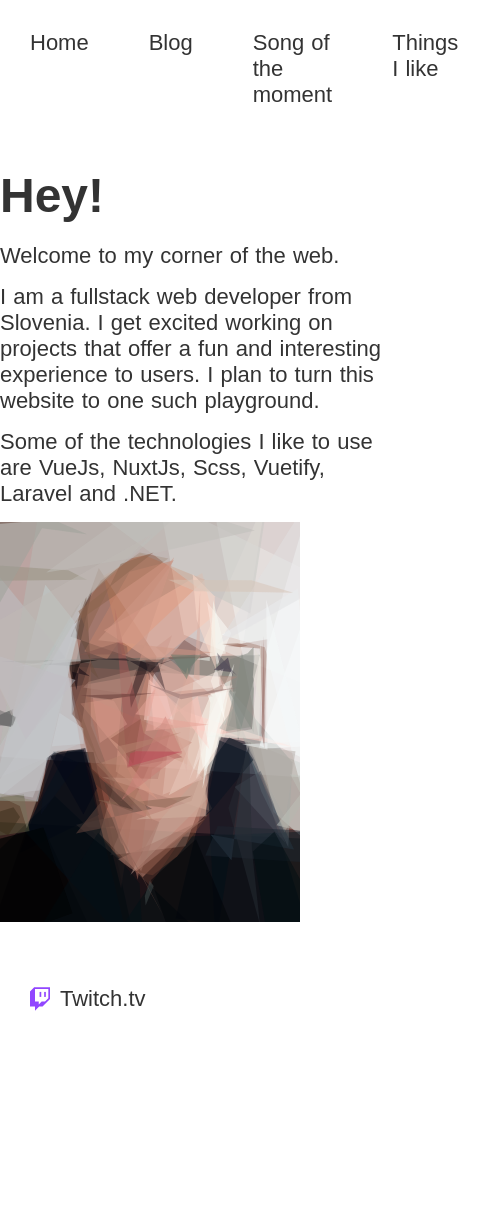
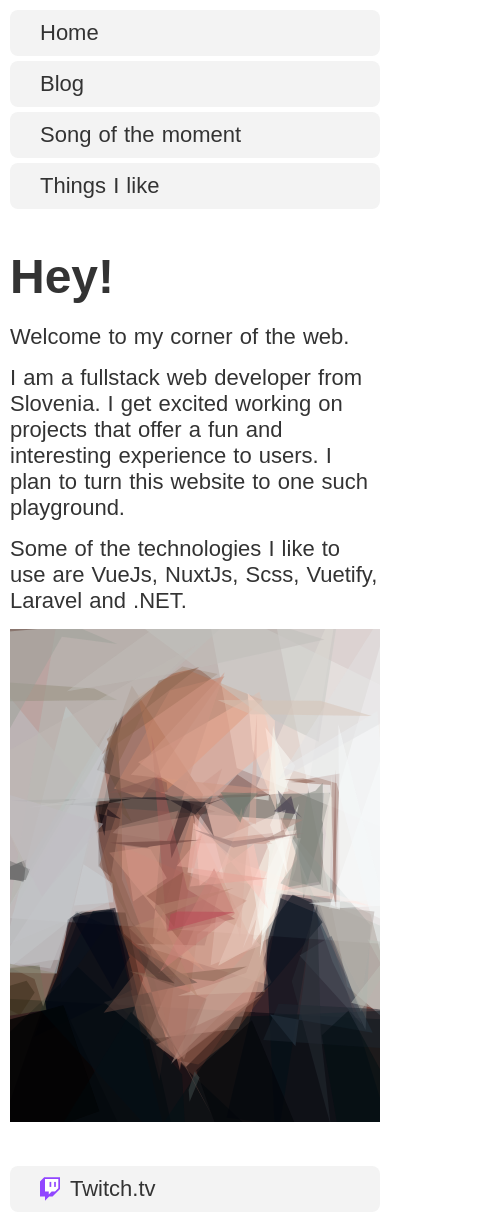
Before and after one commit to irenicuz/irenicuz.github.io, a Nuxt app: page / in a window 390 px wide. Shown: the whole page, 488 px wide, since content can reach past the window. Before the commit the page ends 1042 px from the top, so only its background shows below. Built offline with nearby package versions, Linux system fonts and the light colour scheme.

Commit message:
First attempt at mobile header/footer

```diff
--- a/components/Footer.vue
+++ b/components/Footer.vue
@@ -36,7 +36,7 @@
 
         ul {
             list-style: none;
-            padding: 20px 0;
+            padding: 10px;
             display: flex;
 
             li {
@@ -59,6 +59,42 @@
                     border-bottom-right-radius: 8px;
                 }
             }
+
+            @media screen and (max-width: 700px){
+                flex-direction: column;
+
+                li {
+                    border-radius: 8px;
+                }
+            }
+        }
+
+        @media screen and (max-width: 700px){
+
+            nav {
+
+                width: 100%;
+
+                ul {
+                    flex-direction: column;
+
+                    li {
+                        border-radius: 8px;
+                        background-color: #f3f3f3;
+                        margin-bottom: 5px;
+
+                        a {
+                            width: 100%;
+                        }
+
+                        &:last-child {
+                            margin-bottom: 0;
+                        }
+
+                    }
+                }
+
+            }
         }
     }
 </style>
--- a/components/Header.vue
+++ b/components/Header.vue
@@ -38,7 +38,7 @@
 
         ul {
             list-style: none;
-            padding: 20px 0;
+            padding: 10px;
             display: flex;
 
             li {
@@ -62,5 +62,33 @@
                 }
             }
         }
+
+        @media screen and (max-width: 700px){
+
+            nav {
+
+                width: 100%;
+
+                ul {
+                    flex-direction: column;
+
+                    li {
+                        border-radius: 8px;
+                        background-color: #f3f3f3;
+                        margin-bottom: 5px;
+
+                        a {
+                            width: 100%;
+                        }
+
+                        &:last-child {
+                            margin-bottom: 0;
+                        }
+
+                    }
+                }
+
+            }
+        }
     }
 </style>
--- a/layouts/main.vue
+++ b/layouts/main.vue
@@ -47,7 +47,7 @@ main {
     max-width: 900px;
     margin-left: auto;
     margin-right: auto;
-    padding: 30px 0;
+    padding: 30px 10px;
 }
 
 h1, h2 {
@@ -73,6 +73,10 @@ a {
 
 img {
   max-width: 300px;
+
+  @media screen and (max-width: 700px){
+    max-width: 100%;
+  }
 }
 
 </style>
```
